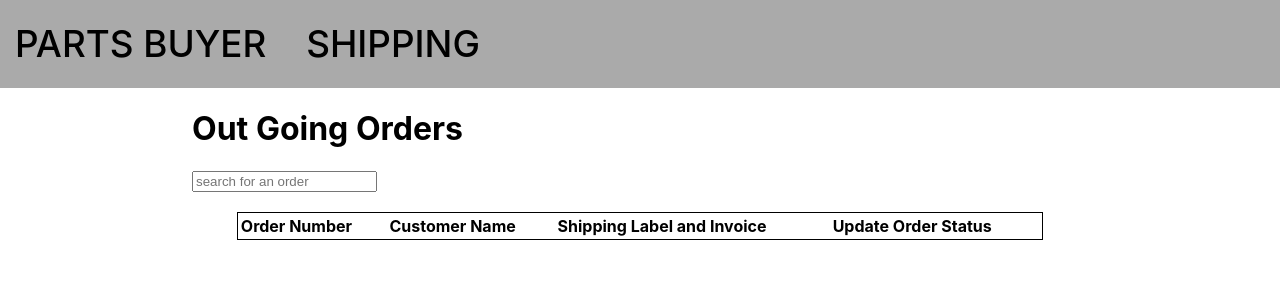
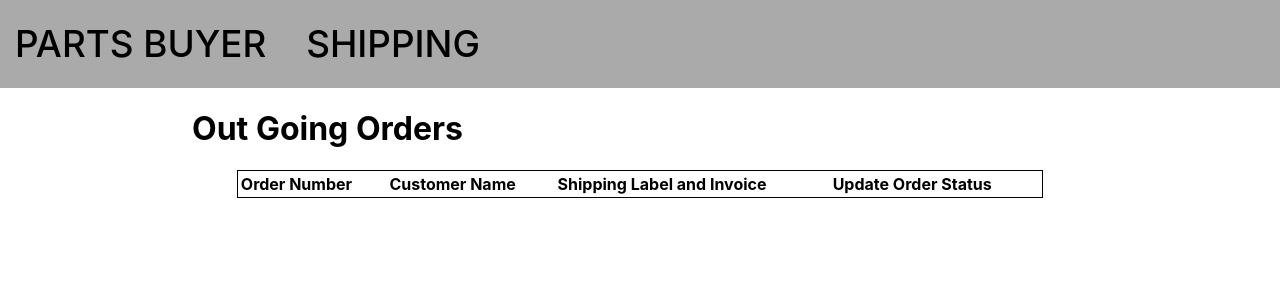
Before and after one commit to tazad-csci/E-Commerce-Website-, a React (Create React App) app in the folder frontend/: page /s in a window 1280 px wide. Shown: the top 300 px of the page. Built offline with nearby package versions, Linux system fonts and the light colour scheme; no server answers.

Commit message:
removed search

```diff
--- a/frontend/src/components/Warehouse/OrderList.js
+++ b/frontend/src/components/Warehouse/OrderList.js
@@ -63,13 +63,6 @@ class OrderList extends React.Component {
             <div className="order-list-wrapper">
 
                 <h1>Out Going Orders</h1>
-                <input
-                    type="text"
-                    value={this.state.search}
-                    placeholder="search for an order"
-                    name="search"
-                    onChange={this.handleChange}
-                />
 
                 <table>
                     <tr>
```
